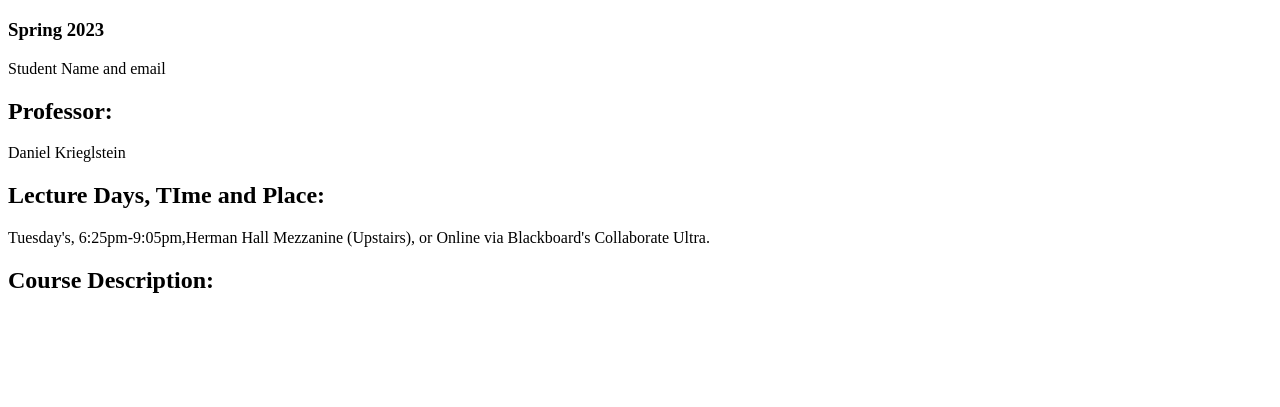
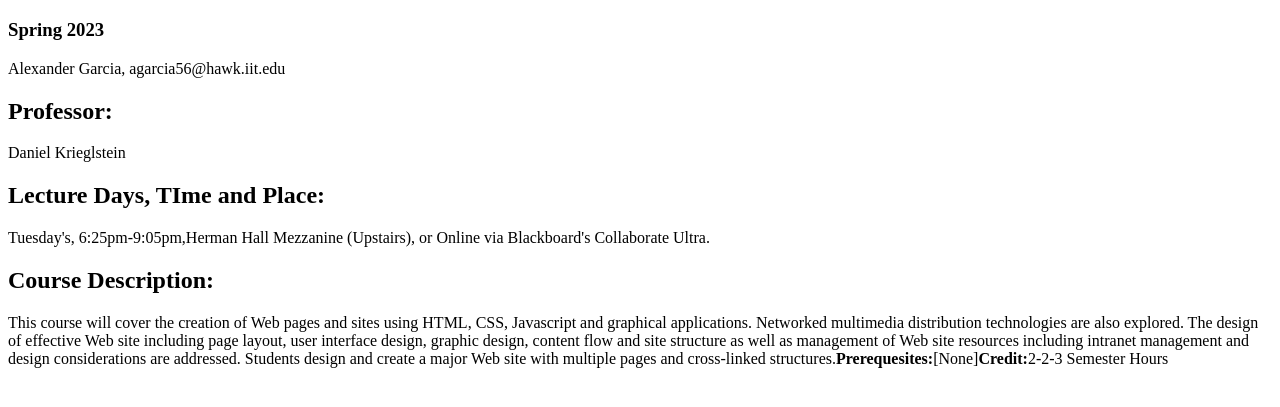
Before and after one commit to Alex141509/Lab2, a plain HTML site: page index.html in a window 1280 px wide. Shown: the part 61-468 px from the top of the page. Drawn offline with Linux system fonts and the light colour scheme.

Commit message:
Change 3

```diff
--- a/index.html
+++ b/index.html
@@ -7,25 +7,17 @@
 <body>
 <h1>ITDM 361 Internet Technology and Web Design </h1>
 <h3>Spring 2023</h3>
-<p>Student Name and email</p>
+<p>Alexander Garcia, agarcia56@hawk.iit.edu</p>
 <h2>Professor:</h2>
 <p>Daniel Krieglstein</p>
 <h2>Lecture Days, TIme and Place:</h2>
 <p>Tuesday's, 6:25pm-9:05pm,Herman Hall Mezzanine (Upstairs), or Online via Blackboard's Collaborate Ultra.</p>
 <h2>Course Description:</h2>
+<p>This course will cover the creation of Web pages and sites using HTML, CSS, Javascript and graphical applications. Networked multimedia distribution technologies are also explored. The design of effective Web site including page layout, user interface design, graphic design, content flow and site structure as well as management of Web site resources including intranet management and design considerations are addressed. Students design and create a major Web site with multiple pages and cross-linked structures.<Strong>Prerequesites:</Strong>[None]<Strong>Credit:</Strong>2-2-3 Semester Hours</p>
 </body>
 
 
 
 
 
-
-
-
-
-
-
-
-
-
 </html>
```
